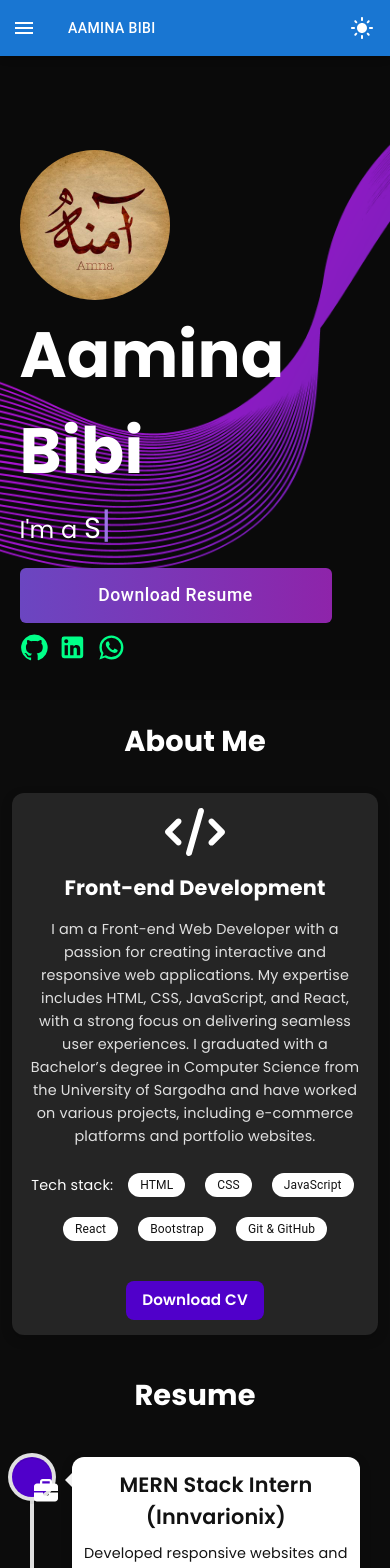
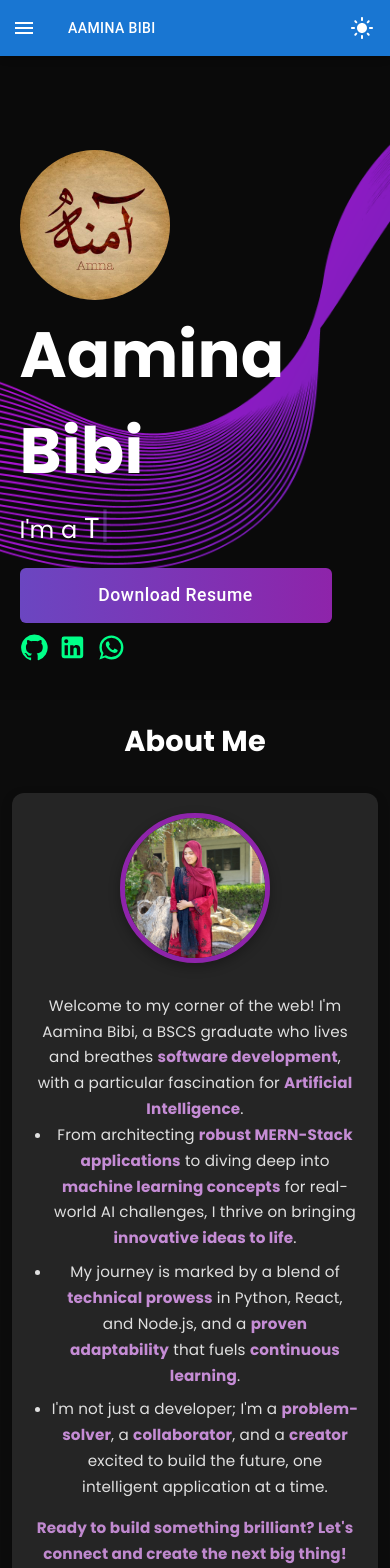
Before and after one commit to AAMINABIBI/Amna-Portfolio, a React (Create React App) app: page / in a window 390 px wide. Shown: the top 1568 px of the page. Built offline with nearby package versions, Linux system fonts and the light colour scheme.

Commit message:
About Me updated

```diff
--- a/src/assets/styles/Expertise.scss
+++ b/src/assets/styles/Expertise.scss
@@ -4,20 +4,19 @@
   padding: 5% 10%;
   display: flex;
   flex-direction: column;
-  text-align: left;
-  background-color: transparent; /* Allow parent container to control background */
+  background-color: transparent;
   transition: background-color 0.3s ease;
 
   h1 {
     font-size: 2.5em;
     margin-bottom: 30px;
-    color: #ffffff; /* White for dark mode */
+    color: #ffffff;
     text-align: center;
     font-weight: 700;
   }
 
   svg {
-    color: #ffffff; /* White icon for dark mode */
+    color: #ffffff;
     transition: color 0.3s ease;
   }
 }
@@ -25,65 +24,105 @@
 /* Light mode adjustments */
 .light-mode .skills-container {
   h1 {
-    color: #121212; /* Dark text for light mode */
+    color: #121212;
   }
 
   svg {
-    color: #5000ca; /* Template’s primary color */
+    color: #5000ca;
   }
 }
 
+/* --- STYLES FOR ABOUT SECTION LAYOUT --- */
+.about-content-wrapper {
+  display: flex;
+  flex-direction: row; /* Default to row for desktop */
+  align-items: flex-start; /* Align items at the top */
+  gap: 40px; /* Space between image and text */
+  padding: 20px; /* Add some internal padding */
+  background-color: rgba(255, 255, 255, 0.1); /* Subtle background for the whole section */
+  border-radius: 12px;
+  box-shadow: 0 4px 12px rgba(0, 0, 0, 0.2);
+}
+
+.light-mode .about-content-wrapper {
+  background-color: #f5f5f5;
+  box-shadow: 0 4px 12px rgba(0, 0, 0, 0.1);
+}
+
+
+.about-image-container {
+  flex-shrink: 0;
+  width: 250px;
+  height: 250px;
+  border-radius: 50%;
+  overflow: hidden;
+  border: 5px solid #8e24aa;
+  display: flex;
+  justify-content: center;
+  align-items: center;
+  margin-top: 60px; /* This margin seems a bit high, consider reducing if it pushes the image too far down */
+  box-shadow: 0 4px 12px rgba(0, 0, 0, 0.3);
+}
+
+.about-profile-pic {
+  width: 100%;
+  height: 100%;
+  object-fit: cover;
+}
+
+.about-text-container {
+  flex-grow: 1;
+  text-align: left;
+
+  p {
+    font-size: 1.1em;
+    color: #e0e0e0;
+    line-height: 1.7;
+    margin-bottom: 20px;
+
+    ul {
+        list-style-type: disc;
+        padding-left: 20px;
+        margin-bottom: 15px;
+    }
+    li {
+        margin-bottom: 8px;
+    }
+  }
+
+  h3 { /* If you keep the "Front-end Development" heading */
+    font-size: 1.8em;
+    margin: 15px 0;
+    color: #ffffff;
+  }
+}
+
+.light-mode .about-text-container {
+  p {
+    color: #666;
+  }
+  h3 {
+    color: #121212;
+  }
+}
+
+/* These specific selectors were set to display: none; in your previous code.
+   If you intend to use them for other sections, they need corresponding JSX elements.
+   Keeping them as display: none; implies they are not used in this component's render.
+*/
 .skills-container .skills-grid {
-  display: grid;
-  grid-template-columns: repeat(auto-fit, minmax(300px, 1fr)); /* Responsive grid */
-  gap: 40px;
-  justify-items: center;
+  display: none;
 }
 
 .skills-container .skills-grid .skill {
-  background-color: rgba(255, 255, 255, 0.1); /* Subtle card background (dark mode) */
-  padding: 20px;
-  border-radius: 12px;
-  box-shadow: 0 4px 12px rgba(0, 0, 0, 0.2);
-  text-align: center; /* Center content */
-  transition: transform 0.3s ease, box-shadow 0.3s ease;
-
-  &:hover {
-    transform: translateY(-5px); /* Lift effect on hover */
-    box-shadow: 0 6px 16px rgba(0, 0, 0, 0.3);
-  }
-
-  h3 {
-    font-size: 1.8em;
-    margin: 15px 0;
-    color: #ffffff; /* White for dark mode */
-  }
-
-  p {
-    font-size: 1em;
-    color: #e0e0e0; /* Light gray for readability */
-    line-height: 1.6;
-    margin-bottom: 20px;
-  }
+  display: none;
 }
 
-/* Light mode card adjustments */
-.light-mode .skills-container .skills-grid .skill {
-  background-color: #f5f5f5; /* Light card background */
-  box-shadow: 0 4px 12px rgba(0, 0, 0, 0.1);
 
-  h3 {
-    color: #121212; /* Dark text */
-  }
-
-  p {
-    color: #666; /* Darker gray for light mode */
-  }
-}
-
+/* --- CHIP AND DOWNLOAD CV BUTTON STYLES (Ensured these are correct) --- */
 .chip {
-  background-color: #ffffff !important; /* White chip background */
-  color: #121212 !important; /* Dark text */
+  background-color: #ffffff !important;
+  color: #121212 !important;
   font-size: 0.85rem !important;
   height: 28px !important;
   margin: 5px;
@@ -92,8 +131,8 @@
   transition: background-color 0.3s ease, transform 0.2s ease;
 
   &:hover {
-    background-color: #e0e0e0 !important; /* Light gray on hover */
-    transform: scale(1.05); /* Slight scale effect */
+    background-color: #d3bdd8 !important;
+    transform: scale(1.05);
   }
 
   span {
@@ -102,7 +141,7 @@
 
   svg {
     height: 16px !important;
-    color: #5000ca; /* Primary color for icons */
+    color: #5000ca;
   }
 }
 
@@ -110,26 +149,27 @@
   display: flex;
   flex-wrap: wrap;
   align-items: center;
-  justify-content: center;
+  justify-content: flex-start; /* Keep left alignment */
   gap: 10px;
-  margin: 15px 0;
+  margin-top: 20px; /* Add margin-top to separate from Download CV button */
+  margin-bottom: 15px; /* Add margin-bottom for spacing below chips */
 
   .chip-title {
-    color: #ffffff; /* White for dark mode */
+    color: #ffffff;
     font-size: 1em;
     font-weight: 500;
   }
 }
 
 .light-mode .flex-chips .chip-title {
-  color: #121212; /* Dark text for light mode */
+  color: #121212;
 }
 
 .download-cv {
   display: inline-block;
-  margin-top: 20px;
+  margin-top: 20px; /* Ensure space above the button */
   padding: 10px 20px;
-  background-color: #5000ca; /* Template’s primary color */
+  background-color: #5000ca;
   color: #ffffff;
   text-decoration: none;
   border-radius: 8px;
@@ -138,37 +178,45 @@
   transition: background-color 0.3s ease, transform 0.2s ease;
 
   &:hover {
-    background-color: #3c008f; /* Darker shade on hover */
+    background-color: #3c008f;
     transform: translateY(-2px);
   }
 }
 
 /* Responsive design */
+@media screen and (max-width: 992px) {
+  .about-content-wrapper {
+    flex-direction: column;
+    align-items: center;
+    gap: 30px;
+  }
+
+  .about-image-container {
+    width: 200px;
+    height: 200px;
+    margin-top: 0; /* Remove top margin when stacked vertically */
+  }
+
+  .about-text-container {
+    text-align: center;
+  }
+
+  .flex-chips {
+    justify-content: center;
+  }
+}
+
+
 @media screen and (max-width: 768px) {
   .skills-container {
     padding: 5% 5%;
-    text-align: center;
-
     h1 {
       font-size: 2em;
     }
   }
 
-  .skills-container .skills-grid {
-    grid-template-columns: 1fr; /* Single column */
-    gap: 30px;
-  }
-
-  .skills-container .skills-grid .skill {
-    padding: 15px;
-
-    h3 {
-      font-size: 1.5em;
-    }
-
-    p {
-      font-size: 0.95em;
-    }
+  .about-text-container p {
+    font-size: 1em;
   }
 
   .download-cv {
@@ -180,20 +228,18 @@
 @media screen and (max-width: 567px) {
   .skills-container {
     padding: 5% 3%;
-
     h1 {
       font-size: 1.8em;
     }
   }
 
-  .skills-container .skills-grid .skill {
-    h3 {
-      font-size: 1.3em;
-    }
+  .about-text-container p {
+    font-size: 0.95em;
+  }
 
-    p {
-      font-size: 0.9em;
-    }
+  .about-image-container {
+    width: 150px;
+    height: 150px;
   }
 
   .chip {
--- a/src/components/Expertise.tsx
+++ b/src/components/Expertise.tsx
@@ -3,7 +3,7 @@ import React from 'react';
 import { FontAwesomeIcon } from '@fortawesome/react-fontawesome';
 import { faCode } from '@fortawesome/free-solid-svg-icons';
 import Chip from '@mui/material/Chip';
-import { INFO } from '../data/user';
+import { INFO } from '../data/user'; // Make sure this path is correct
 import '../assets/styles/Expertise.scss';
 
 function Expertise() {
@@ -11,20 +11,27 @@ function Expertise() {
     <div className="container" id="expertise">
       <div className="skills-container">
         <h1>{INFO.about.title}</h1>
-        <div className="skills-grid">
-          <div className="skill">
-            <FontAwesomeIcon icon={faCode} size="3x" />
-            <h3>Front-end Development</h3>
-            <p>{INFO.about.description}</p>
+        <div className="about-content-wrapper">
+          <div className="about-image-container">
+            <img src={INFO.main.avatar} alt={INFO.main.name} className="about-profile-pic" />
+          </div>
+          <div className="about-text-container">
+            <p dangerouslySetInnerHTML={{ __html: INFO.about.description }}></p>
+
+            {/* <a href={INFO.about.cvLink} download className="download-cv">
+              Download CV
+            </a> */}
+
+            {/* --- MOVED SKILLS SECTION TO THE BOTTOM START --- */}
+            {/* You could optionally add a heading for this section here, e.g., <h3>Technical Skills</h3> */}
             <div className="flex-chips">
               <span className="chip-title">Tech stack:</span>
+
               {INFO.about.skills.map((skill, index) => (
                 <Chip key={index} className="chip" label={skill} />
               ))}
             </div>
-            <a href={INFO.about.cvLink} download className="download-cv">
-              Download CV
-            </a>
+            {/* --- MOVED SKILLS SECTION TO THE BOTTOM END --- */}
           </div>
         </div>
       </div>
--- a/src/data/user.ts
+++ b/src/data/user.ts
@@ -1,9 +1,13 @@
+// src/data/user.ts
+import amnaAvatar from '../assets/images/me2.jpeg'; // <-- NEW: Import your image here
+
 export const INFO = {
   main: {
     name: "Aamina Bibi",
     title: "Software Engineer",
     email: "aaminabibi@gmail.com",
-    avatar: "/assets/images/amnaLogo.jpg",
+    // avatar: "/assets/images/amnaLogo.jpg", // <-- OLD: Remove this line
+    avatar: amnaAvatar, // <-- NEW: Use the imported image
     resumeLink: "/assets/Aamina_Bibi_CV.pdf", // Added resume link for Download Resume button
   },
   socials: {
@@ -13,10 +17,17 @@ export const INFO = {
   },
   about: {
     title: "About Me",
-    description:
-      "I am a Front-end Web Developer with a passion for creating interactive and responsive web applications. My expertise includes HTML, CSS, JavaScript, and React, with a strong focus on delivering seamless user experiences. I graduated with a Bachelor’s degree in Computer Science from the University of Sargodha and have worked on various projects, including e-commerce platforms and portfolio websites.",
+    description: `
+      Welcome to my corner of the web! I'm Aamina Bibi, a BSCS graduate who lives and breathes <span style="color:rgb(197, 140, 213); font-weight: bold;">software development</span>, with a particular fascination for <span style="color: rgb(197, 140, 213); font-weight: bold;">Artificial Intelligence</span>.
+      <ul>
+        <li>From architecting <span style="color: rgb(197, 140, 213); font-weight: bold;">robust MERN-Stack applications</span> to diving deep into <span style="color:rgb(197, 140, 213); font-weight: bold;">machine learning concepts</span> for real-world AI challenges, I thrive on bringing <span style="color:rgb(197, 140, 213); font-weight: bold;">innovative ideas to life</span>.</li>
+        <li>My journey is marked by a blend of <span style="color: rgb(197, 140, 213); font-weight: bold;">technical prowess</span> in Python, React, and Node.js, and a <span style="color: rgb(197, 140, 213); font-weight: bold;">proven adaptability</span> that fuels <span style="color:rgb(197, 140, 213); font-weight: bold;">continuous learning</span>.</li>
+        <li>I'm not just a developer; I'm a <span style="color:rgb(197, 140, 213); font-weight: bold;">problem-solver</span>, a <span style="color:rgb(197, 140, 213); font-weight: bold;">collaborator</span>, and a <span style="color:rgb(197, 140, 213); font-weight: bold;">creator</span> excited to build the future, one intelligent application at a time.</li>
+      </ul>
+      <span style="color:rgb(192, 137, 207); font-weight: bold;">Ready to build something brilliant? Let's connect and create the next big thing!</span>
+    `,
     cvLink: "/assets/Aamina_Bibi_CV.pdf",
-    skills: ["HTML", "CSS", "JavaScript", "React", "Bootstrap", "Git & GitHub"],
+    skills: ["JavaScript", "React", "Node.js","Python","HTML", "CSS","Bootstrap",,"MongoDB ","Firebase","C#","C/C++ ","SQL ","Git & GitHub","Canva" ],
   },
   resume: {
     education: [
```
Also changed, not shown: src/assets/images/me2.jpeg (added).
